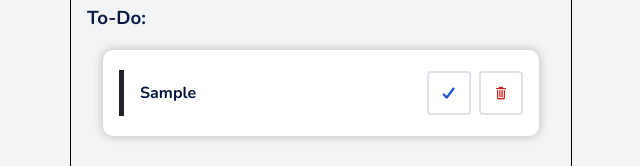
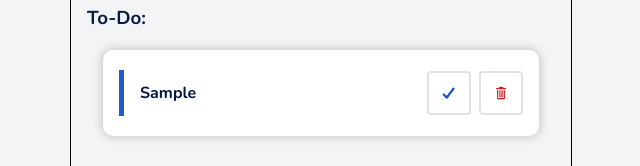
Before and after one commit to mgbelegu/Minido, a React (Create React App) app: page / in a window 1280 px wide. Both pictures are taken after typing "Sample" into the empty fields and a click on the input 852 px from the left and 237 px from the top of the page. Shown: the part 320-486 px from the top of the page, without its empty margins (319-959 px from the left). Built offline with nearby package versions, Linux system fonts and the light colour scheme.

Commit message:
Update TodoItem.css

```diff
--- a/src/components/TodoItem/TodoItem.css
+++ b/src/components/TodoItem/TodoItem.css
@@ -5,7 +5,7 @@
     font-size: 16px;
     box-shadow: none;
     border: none;
-    border-left: 5px solid #212529;
+    border-left: 5px solid #225ad0;
     list-style-type: none;
     text-align: left;
     max-width: 59%;
```
